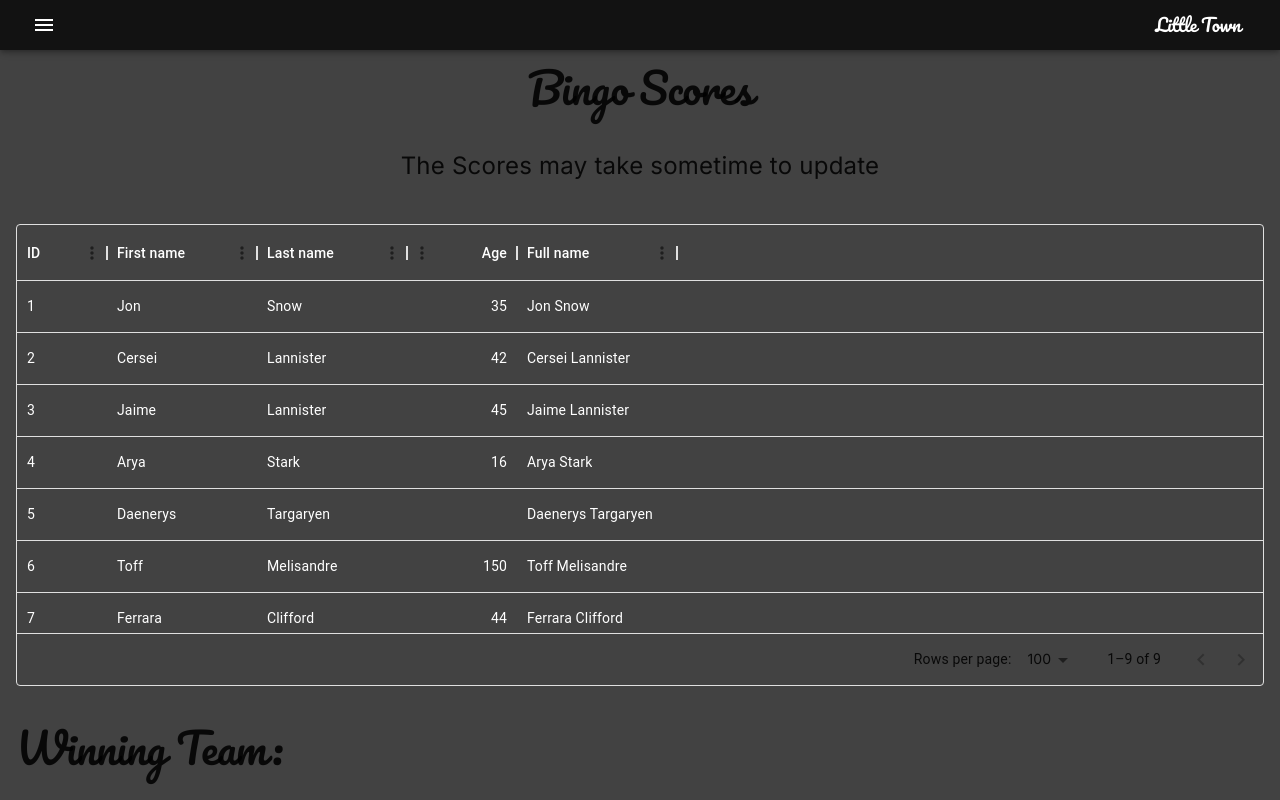
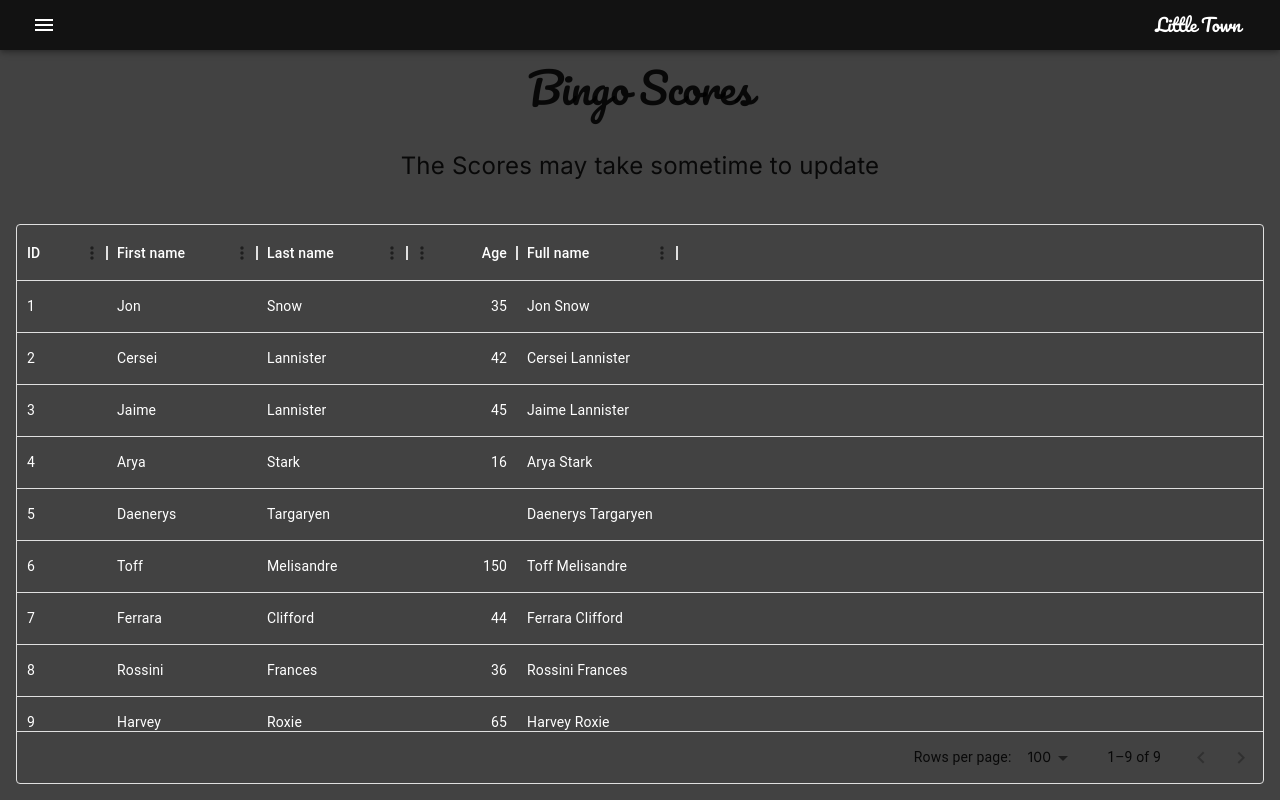
Before and after one commit to alcash55/Little-Town, a React (Vite) app in the folder frontend/: page /TeamData in a window 1280 px wide. Built offline with nearby package versions, Linux system fonts and the light colour scheme.

Commit message:
remove winning team

```diff
--- a/frontend/src/components/pages/TeamData/TeamData.tsx
+++ b/frontend/src/components/pages/TeamData/TeamData.tsx
@@ -94,9 +94,6 @@ const TeamData = () => {
           height: 250,
         }}
       />
-      <Typography variant="h1" pb={2} sx={{ fontSize: 42 }}>
-        Winning Team:
-      </Typography>
     </Stack>
   );
 };
```
